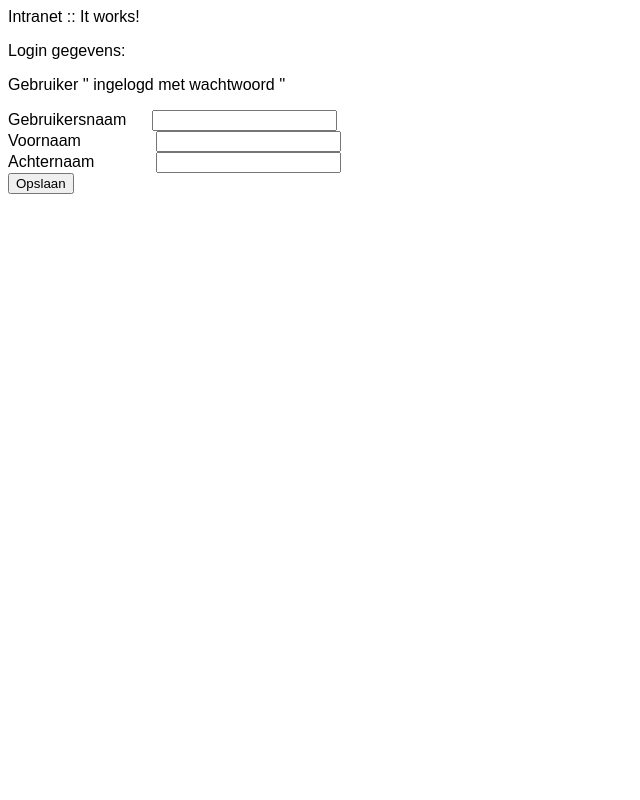
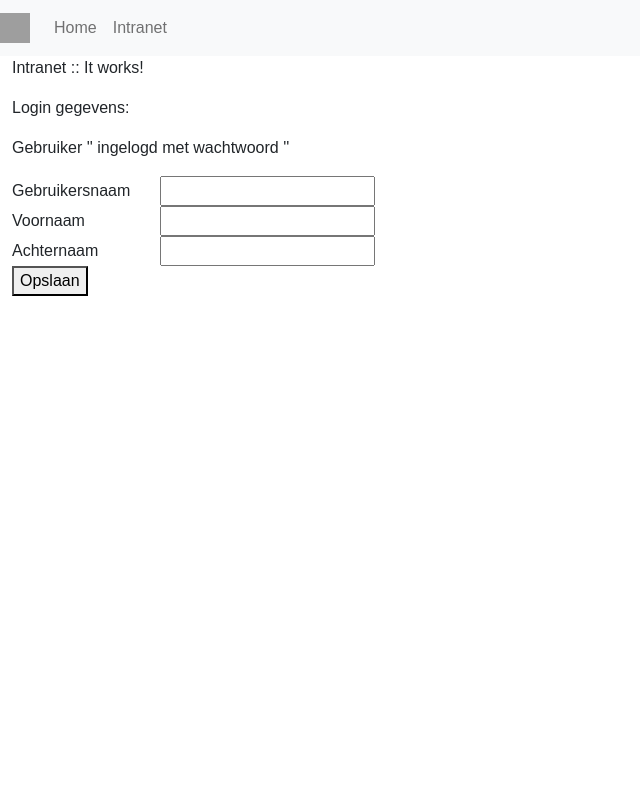
Before and after one commit to kajatrijsburg/BCM-Security-hospital-project, a PHP site: page /intranet in a window 1280 px wide. Shown: the whole page, without its empty margins (0-640 px from the left). Run offline with PHP 8.4, Linux system fonts and the light colour scheme; data that the repository does not hold is empty; grey boxes are pictures that could not be loaded.

Commit message:
Made an secured intranet page with code to create a new user

```diff
--- a/intranet/css/index.css
+++ b/intranet/css/index.css
@@ -1,5 +1,14 @@
 body {
     font-family: sans-serif;
+    height:100vh;
+}
+
+main {
+    height: calc(100% - 60px - 60px); /* remove header and footer */
+}
+
+main article {
+    height:calc(100%);
 }
 
 form label {
--- a/intranet/index.php
+++ b/intranet/index.php
@@ -1,19 +1,48 @@
 <html>
 <head>
     <title>Hello Intranet!</title>
-  <link rel="stylesheet" href="css/index.css">
+    <link href="/bootstrap/css/bootstrap.min.css" rel="stylesheet">
+    <link href="css/index.css" rel="stylesheet">
+    <script src="/bootstrap/js/bootstrap.bundle.min.js"></script>
 </head>
 <body>
+<nav class="navbar navbar-expand-lg navbar-light bg-light" role="navigation">
+    <a class="navbar-brand" href="#">
+        <img src="/images/logo.png" width="30" height="30" alt="">
+    </a>
+    <ul class="navbar-nav mr-auto">
+        <li class="nav-item"><a href="/" class="nav-link">Home</a></li>
+        <li class="nav-item"><a href="/intranet" class="nav-link">Intranet</a></li>
+    </ul>
+</nav>
+<main class="container-fluid">
+    <article>
+        <section>
+            <header>
                 <P> Intranet :: It works! </p>
+            </header>
             <P>Login gegevens:</P>
+
             <?
             echo "<P>Gebruiker '" . $_SERVER["AUTHENTICATE_UID"] . "' ingelogd met wachtwoord '" . $_SERVER['PHP_AUTH_PW'] . "'</P>";
             ?>
+        </section>
+        <section>
             <form action="createNewUser.php" method="post">
-      <label for="idUserName">Gebruikersnaam</label><input type="text" name="username"   id="idUserName"><br/>
-      <label for="idVoornaam">Voornaam</label>      <input type="text" name="voornaam"   id="idVoornaam"><br/>
-      <label for="idAchternaam">Achternaam</label>  <input type="text" name="achternaam" id="idAchternaam"><br/>
+                <label for="idUserName">Gebruikersnaam</label>
+                <input type="text" name="username" id="idUserName">
+                <br/>
+                <label for="idVoornaam">Voornaam</label>
+                <input type="text" name="voornaam" id="idVoornaam">
+                <br/>
+                <label for="idAchternaam">Achternaam</label>
+                <input type="text" name="achternaam" id="idAchternaam">
+                <br/>
                 <button type="submit">Opslaan</button>
             </form>
+        </section>
+    </article>
+</main>
+<? include_once '../partials/footer.php'; ?>
 </body>
 </html>
```
Also changed, not shown: intranet/createNewUser.php (+8 -9 lines), intranet/ldap_constants.inc.php (+14 -6 lines). Lines whose indentation alone changed are shown as unchanged.
